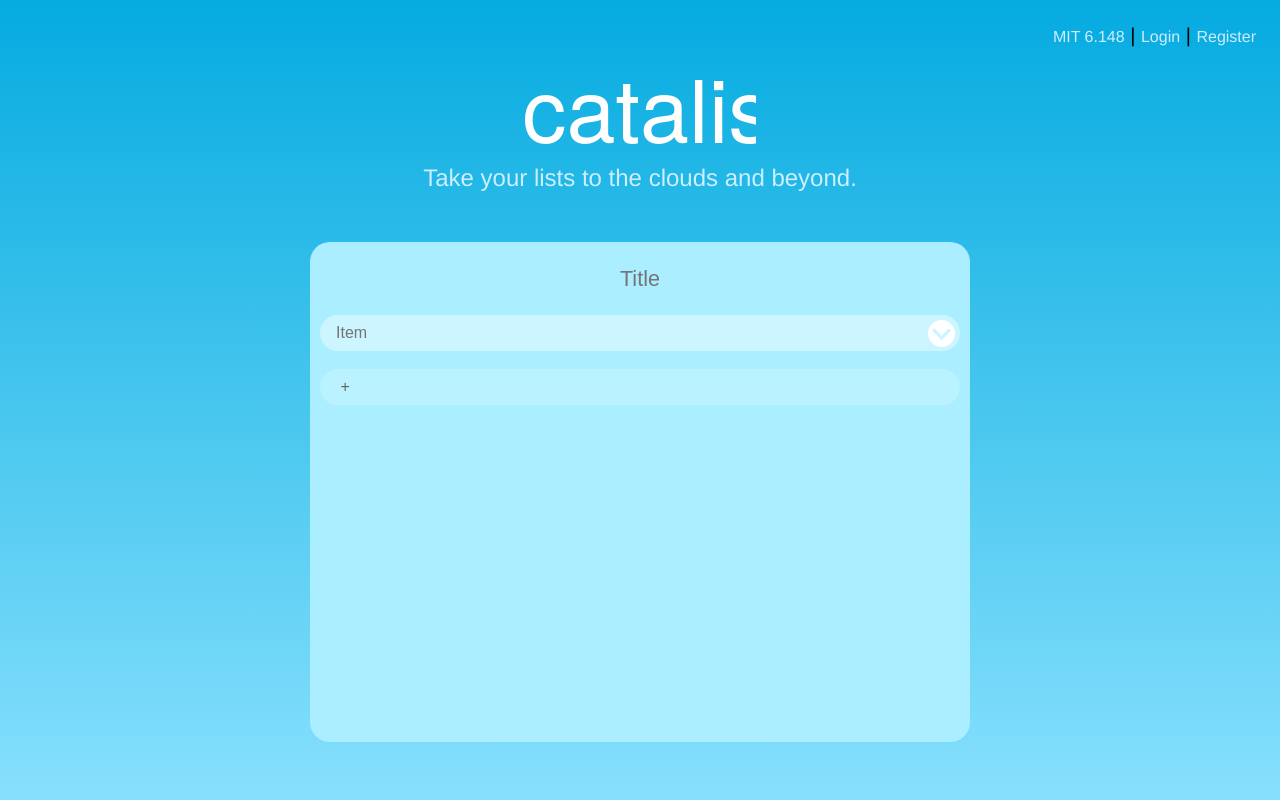
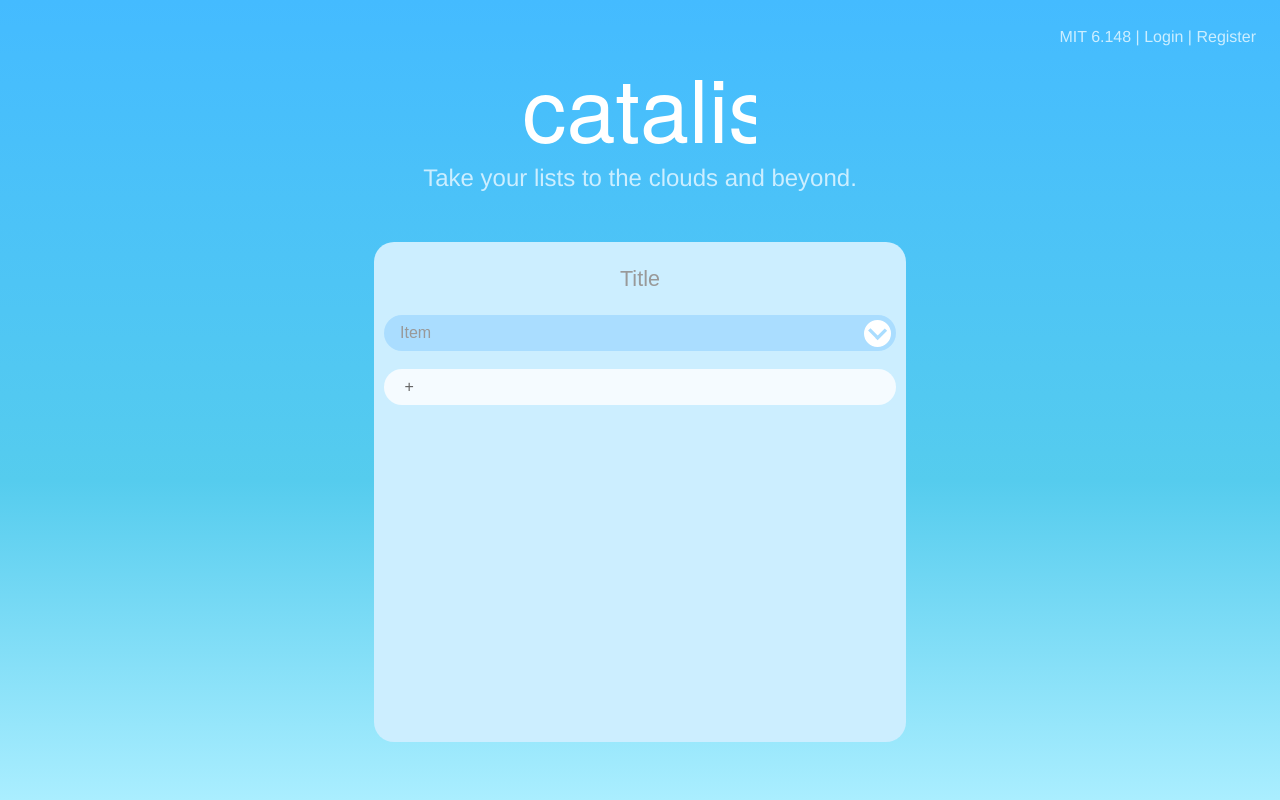
Before and after one commit to neutrinonerd3333/zutara-forever, a Flask app: page / in a window 1280 px wide. Run offline with Flask 2, Linux system fonts and the light colour scheme; some libraries are stand-ins or nearby versions.

Commit message:
updated colors a bit
not sure about exact shade of the item title though

```diff
--- a/static/css/list.css
+++ b/static/css/list.css
@@ -6,13 +6,13 @@
     margin-right: auto;
     font-size: 18px;
 
-    width: 50%;
+    width: 40%;
     min-width: 400px;
     height: 60%;
     min-height: 400px;
     display: block;
 
-    background-color: #aef;
+    background-color: #CEF;
     border: 0;
     border-radius: 20px;
     padding: 10px;
@@ -28,27 +28,29 @@
     font-size: 16px;
     border: 0;
     outline: none;
-    background-color: rgba(255, 255, 255, 0.2);
+    background-color: rgba(255, 255, 255, 0.8);
     transition: background .25s ease-in-out;
     -moz-transition: background .25s ease-in-out;
     -webkit-transition: background .25s ease-in-out;
     /* same as 12pt font */
 }
-.list * input:hover,
+.list * input:hover {
+    background-color: rgba(255, 255, 255, 0.5);
+}
 .list * input:focus {
-    background-color: rgba(255, 255, 255, 0.5);
+    background-color: rgba(255, 255, 255, 0.3);
 }
 .list .listTitle {
     width: 100%;
     height: 3em;
-    background-color: rgba(255, 255, 255, 0);
+    background-color: transparent;
 
     margin: 0 0 .5em 0;
 }
 .listTitle input {
     height: 100%;
     width: calc(100% - 2em);
-    background-color: rgba(255, 255, 255, 0);
+    background-color: transparent;
 
 
     padding: 0 1em;
@@ -58,6 +60,9 @@
 
     text-align: center;
     font-size: 1.2em;
+}
+.listTitle input:focus {
+    background-color: rgba(255, 255, 255, 0.8);
 }
 .list .listItem {
     width: 100%;
@@ -94,21 +99,23 @@
     display: block;
     width: 100%;
     height: 2em;
-    background-color: rgba(255, 255, 255, 0);
+    background-color: transparent;
 
     border-radius: 20px 20px 0 0;
     padding: 0;
     margin: 0;
 }
 .itemTitle input {
-    background-color: rgba(255, 255, 255, 0.4);
-
+    background-color: #ADF;
     padding: 0 1em;
     margin: 0;
 
     border-radius: 20px;
     height: 100%;
     width: calc(100% - 2em);
+}
+.itemTitle input:focus, .itemTitle input:hover {
+    /*color: #666;*/
 }
 .list .listItem .attributes {
     border-radius: 0 0 20px 20px;
--- a/static/css/style.css
+++ b/static/css/style.css
@@ -11,13 +11,15 @@ body {
     /*background-image: url("./img/bg.jpg");*/
 
     background: #05abe0; /* Old browsers */
-    background: -moz-linear-gradient(top, #05abe0 0%, #53cbf1 60%, #87e0fd 100%); /* FF3.6-15 */
-    background: -webkit-linear-gradient(top, #05abe0 0%,#53cbf1 60%,#87e0fd 100%); /* Chrome10-25,Safari5.1-6 */
-    background: linear-gradient(to bottom, #05abe0 0%,#53cbf1 60%,#87e0fd 100%); /* W3C, IE10+, FF16+, Chrome26+, Opera12+, Safari7+ */
+    background: -moz-linear-gradient(top, #4BF 0%, #5CE 60%, #AEF 100%); /* FF3.6-15 */
+    background: -webkit-linear-gradient(top, #4BF 0%,#5CE 60%,#AEF 100%); /* Chrome10-25,Safari5.1-6 */
+    background: linear-gradient(to bottom, #4BF 0%,#5CE 60%,#AEF 100%); /* W3C, IE10+, FF16+, Chrome26+, Opera12+, Safari7+ */
+
+    background-size: 100% 100%;
+    background-repeat: no-repeat;
 }
 h1, a {
     text-align: center;
-    font-weight: lighter;
     color: #cef;
     margin: 0;
 
@@ -25,12 +27,14 @@ h1, a {
 }
 h1 {
     font-size: 1.2em;
+    font-weight: lighter;
 }
 a {
     font-size: 0.8em;
+    font-weight: lighter;
 }
 a:hover {
-    color: #eef;
+    color: #fff;
 }
 .login-container {
     margin: 1em 1em 0 0;
@@ -131,6 +135,17 @@ a:hover {
     background-color: rgba(255, 255, 255, 0.7);
     cursor: pointer;
 }
+
+::-webkit-input-placeholder { color:#999; }
+::-moz-placeholder { color:#999; }
+:-ms-input-placeholder { color:#999; }
+input:-moz-placeholder { color:#999; }
+
+:focus::-webkit-input-placeholder { color:transparent; }
+:focus::-moz-placeholder { color:transparent; }
+:focus:-ms-input-placeholder { color:transparent; }
+input:focus:-moz-placeholder{ color:transparent; }
+
 .header {
     margin: 4em 3em 1em 3em;
     width: auto;
--- a/templates/layout.html
+++ b/templates/layout.html
@@ -22,8 +22,8 @@
     <script type="text/javascript" src="{{ url_for('static', filename='js/useraccount.js') }}"></script>
     <div class="login-container">
         <div>
-        <a target="_blank" href="http://6.148.scripts.mit.edu/2016/">MIT 6.148</a> |
-        {% if not (current_user.is_authenticated) %}<a href="/login">Login</a> | <a href="/register">Register</a>{% endif %}
+        <a target="_blank" href="http://6.148.scripts.mit.edu/2016/">MIT 6.148 | </a>
+        {% if not (current_user.is_authenticated) %}<a href="/login">Login | </a><a href="/register">Register</a>{% endif %}
         {% if current_user.is_authenticated %}<a href="/logout">Logout</a>
         </div>
         <div>Hi {{ current_user.get_id() }}!</div>
```
